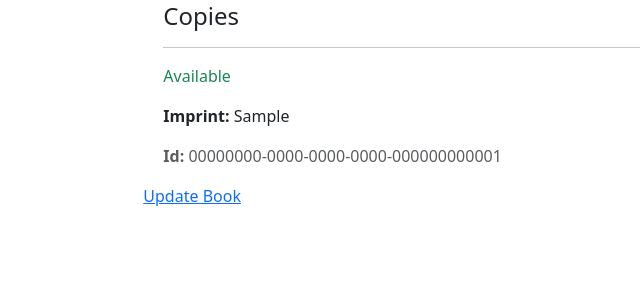
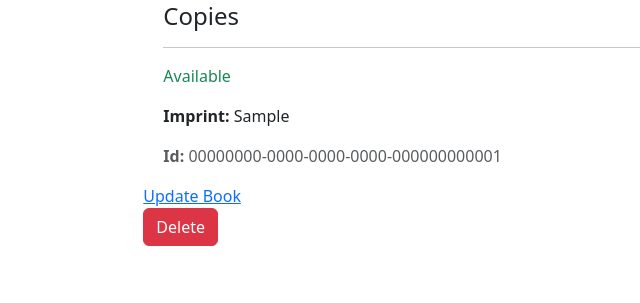
Before and after one commit to roblusk/local-library-django-tutorial, a Django app: page /catalog/book/1 in a window 1280 px wide. Shown: the part 258-561 px from the top of the page, without its empty margins (82-722 px from the left). Run offline with Django 4.2, Linux system fonts and the light colour scheme; tables that the repository leaves empty hold one stand-in row (values such as "Sample post").

Commit message:
url, view for book delete (function based)

```diff
--- a/locallibrary/catalog/templates/catalog/book_detail.html
+++ b/locallibrary/catalog/templates/catalog/book_detail.html
@@ -25,7 +25,9 @@
     </div>
 
     <a href="{% url 'book-update' book.pk %}">Update Book</a>
-
-
+    <form action="{% url 'book-delete' book.pk %}" method="post">
+        {% csrf_token %}
+        <input type="submit" class="btn btn-danger" value="Delete">
+    </form>
 
 {% endblock %}
--- a/locallibrary/catalog/urls.py
+++ b/locallibrary/catalog/urls.py
@@ -9,6 +9,7 @@ urlpatterns = [
     path('book/<int:pk>', views.BookDetailView.as_view(), name='book-detail'),
     path('book/create/', views.book_create, name="book-create"),
     path('book/<int:pk>/update/', views.book_update, name="book-update"),
+    path('book/<int:pk>/delete/', views.book_delete, name="book-delete"),
     path('authors/', views.AuthorListView.as_view(), name='authors'),
     path('authors/<int:pk>', views.AuthorDetailView.as_view(), name='author-detail'),
     path('mybooks/', views.LoanedBooksByUserListView.as_view(), name="my-borrowed"),
--- a/locallibrary/catalog/views.py
+++ b/locallibrary/catalog/views.py
@@ -65,6 +65,10 @@ def book_update(request, pk):
 
     return render(request, "catalog/book_form.html", context=context)
 
+def book_delete(request, pk):
+    book = Book.objects.get(pk=pk)
+    book.delete()
+    return redirect("books")
 
 from django.contrib.auth.mixins import LoginRequiredMixin
 class AuthorListView(LoginRequiredMixin, generic.ListView):
```
